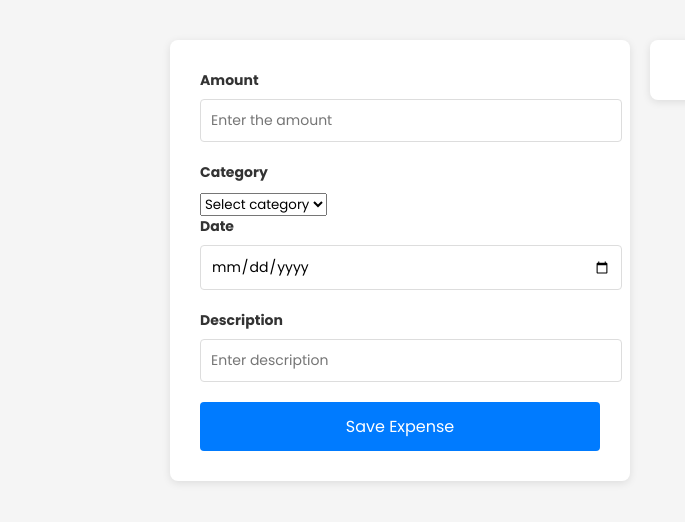
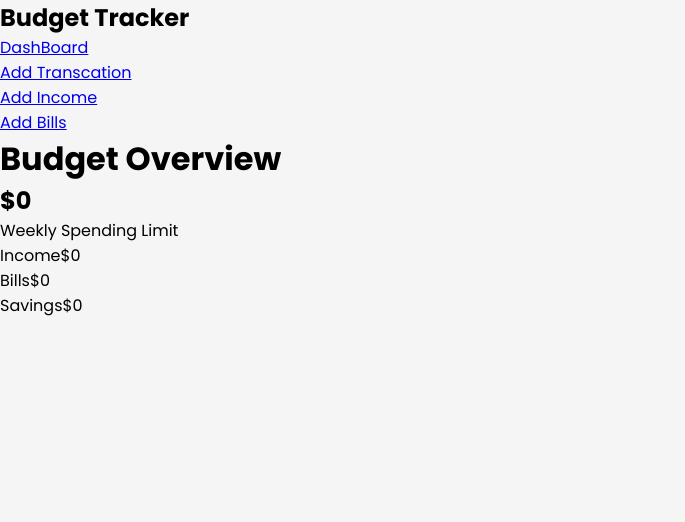
Before and after one commit to vidhusan12/budget-tracker, a React (Vite) app: page / in a window 1280 px wide. Shown: the top 522 px of the page, without its empty margins (0-685 px from the left). Built offline with nearby package versions, Linux system fonts and the light colour scheme.

Commit message:
feat: add Dashboard component with Navbar and routing

```diff
--- a/src/App.jsx
+++ b/src/App.jsx
@@ -2,7 +2,9 @@ import { useState, useEffect } from 'react'
 import './App.css'
 import { Routes, Route } from 'react-router-dom'
 import AddExpense from './Components/AddExpense/AddExpense'
-Route
+import Dashboard from './Components/Dashboard/Dashboard';
+import Navbar from './Components/Navbar/Navbar';
+
 
 function App() {
 
@@ -19,6 +21,11 @@ function App() {
     return [];
   });
 
+  // state for income, bills, saving
+  const [income, setIncome] = useState(0);
+  const [bills, setBills] = useState(0);
+  const [savings, setSavings] = useState(0);
+
   // Save to localStorage whenever expenses change
   useEffect(() => {
     localStorage.setItem('expenses', JSON.stringify(expenses));
@@ -27,7 +34,11 @@ function App() {
 
   return (
     <>
-      <AddExpense expenses={expenses} setExpenses={setExpenses}/>
+    <Navbar />
+      <Routes>
+        <Route path="/" element={<Dashboard expenses={expenses} income={income} bills={bills} savings={savings} />} />
+        <Route path="/add-expense" element={<AddExpense expenses={expenses} setExpenses={setExpenses} />} />
+      </Routes>
     </>
   )
 }
--- a/src/Components/Dashboard/Dashboard.jsx
+++ b/src/Components/Dashboard/Dashboard.jsx
@@ -0,0 +1,36 @@
+import React from 'react'
+
+const Dashboard = ({expenses, income, bills, savings}) => {
+  // Calculate weekly spending limit
+  // Income - Bills - Savings = Available to spend
+  const weeklySpendingLimit = income - bills - savings;
+
+
+  return (
+    <div className="dashboard">
+      <h1>Budget Overview</h1>
+
+      <div className="budget-card">
+        <h2>${weeklySpendingLimit}</h2>
+        <p>Weekly Spending Limit</p>
+      </div>
+
+      <div className="budget-details">
+        <div className="budget-item">
+          <span>Income</span>
+          <span>${income}</span>
+        </div>
+                <div className="budget-item">
+          <span>Bills</span>
+          <span>${bills}</span>
+        </div>
+        <div className="budget-item">
+          <span>Savings</span>
+          <span>${savings}</span>
+        </div>
+      </div>
+    </div>
+  )
+}
+
+export default Dashboard
--- a/src/Components/Navbar/Navbar.jsx
+++ b/src/Components/Navbar/Navbar.jsx
@@ -0,0 +1,23 @@
+import React from 'react'
+import { Link } from 'react-router-dom'
+
+const Navbar = () => {
+  return (
+    <nav className='navbar'>
+      <div className="navbar-left">
+        <h2>Budget Tracker</h2>
+      </div>
+      <div className="navbar-right">
+        <ul className='nav-links'>
+          <li><Link to="/"> DashBoard</Link></li>
+          <li><Link to="/add-expense"> Add Transcation</Link></li>
+          <li><Link to="/add-income">Add Income</Link></li>
+          <li><Link to="/add-bills">Add Bills</Link></li>
+        </ul>
+      </div>
+
+    </nav>
+  )
+}
+
+export default Navbar
```
